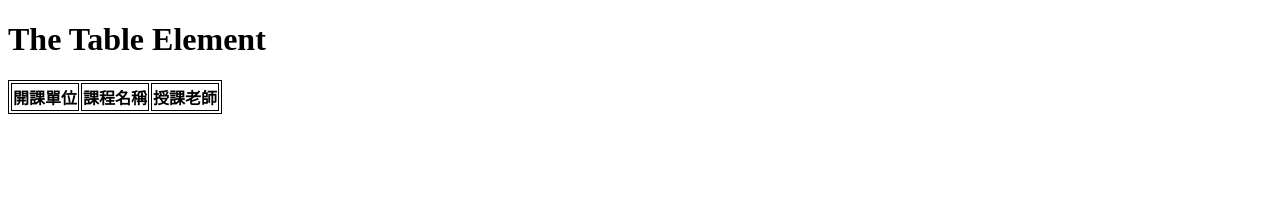
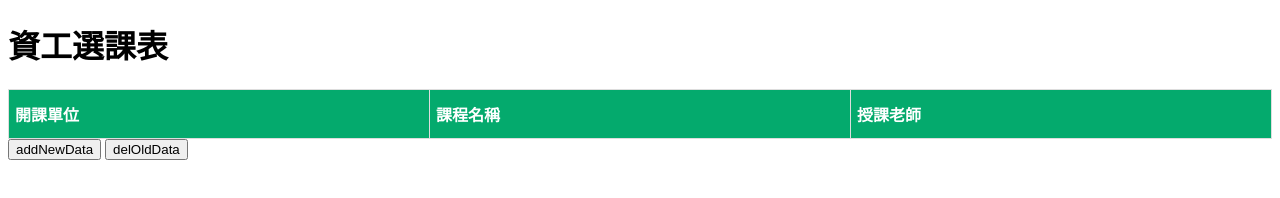
Before and after one commit to duitzu/webp2023, a plain HTML site: page Lab02/index.html in a window 1280 px wide. Drawn offline with Linux system fonts and the light colour scheme.

Commit message:
Update index.html

```diff
--- a/Lab02/index.html
+++ b/Lab02/index.html
@@ -2,22 +2,65 @@
 <html>
 <head>
   <style>
-  table, th, td{
-  border: 1px solid black;
+  table{
+  font-family: Ariel, Helvetica, sans-serif;
+  border-collapse: collapse;
+  width: 100%;
+  }
+  td, th{
+    border: 1px solid #ddd;
+    padding: 6px;
+  }
+  tr:nth-child(even){background-color: #f2f2f2;}
+  th:hover {background-color: #ddd;}
+  th{
+    padding-top: 12px;
+    padding-bottom: 12px;
+    text-align: left;
+    background-color: #04AA6D;
+    color: white;
   }
   </style>
 </head>
 <body>
-  <h1>The Table Element</h1>
-  <table>
+  <h1>資工選課表</h1>
+  <table id="csie" class="table table-striped table-hover">
     <tr>
       <th>開課單位</th>
       <th>課程名稱</th>
       <th>授課老師</th>
-
     </tr>
-
   </table>
-
+  <script>
+    var d = ["資工系","資工系","資工系","資工系","資工系","資工系"];
+var c = ["物件導向軟體設計","計算機網路實驗","作業系統實務","生物統計","通訊系統","軟硬體專題(2)"];
+var t = ["黃崇源","李春良","張哲維","陳光武","陳仁暉","魏志達"];
+function addNewData(){
+  var myTable = document.getElementById("csie");
+  var rowCount = c.length;
+  var cellCount = myTable.rows[0].cells.length;
+  for(var i =0; i <　rowCount; i++){
+    var row = myTable.insertRow(-1);
+    row.insertCell(0).innerHTML = d[i];
+    row.insertCell(1).innerHTML = c[i];
+    row.insertCell(2).innerHTML = t[i];
+    console.log(d[i],c[i],t[i]);
+  }
+}
+function delOldData(){
+  var myTable = document.getElementById("csie");
+  var rowCount = c.length;
+  var cellCount = myTable.rows[0].cells.length;
+  for(var i =0; i <　rowCount; i++){
+    var row = myTable.insertRow(-1);
+    row.insertCell(0).innerHTML = d[i];
+    row.insertCell(1).innerHTML = c[i];
+    row.insertCell(2).innerHTML = t[i];
+    console.log(d[i],c[i],t[i]);
+  }
+}
+  </script>
+  <button onclick="addNewData()">addNewData</button>
+<button onclick="delOldData()">delOldData</button>
 </body>
 <html>
```
